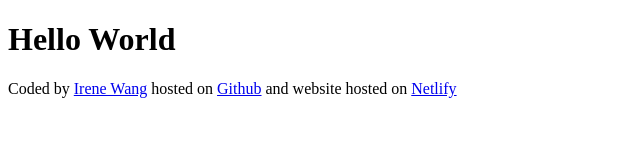
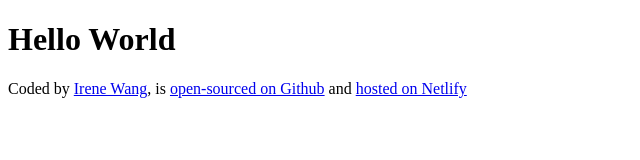
Before and after one commit to irenew94/weather-app, a plain HTML site: page index.html in a window 1280 px wide. Shown: the whole page, without its empty margins (0-640 px from the left). Drawn offline with Linux system fonts and the light colour scheme.

Commit message:
Changed wording on footer

```diff
--- a/index.html
+++ b/index.html
@@ -9,14 +9,13 @@
     <h1>Hello World</h1>
     <footer>
       Coded by
-      <a href="https://github.com/irenew94" target="_blank">Irene Wang</a>
-      hosted on
+      <a href="https://github.com/irenew94" target="_blank">Irene Wang</a>, is
       <a href="https://github.com/irenew94/weather-app" target="_blank"
-        >Github</a
+        >open-sourced on Github</a
       >
-      and website hosted on
+      and
       <a href="https://shecodes-plus-project-app.netlify.app/" target="_blank"
-        >Netlify</a
+        >hosted on Netlify</a
       >
     </footer>
   </body>
```
